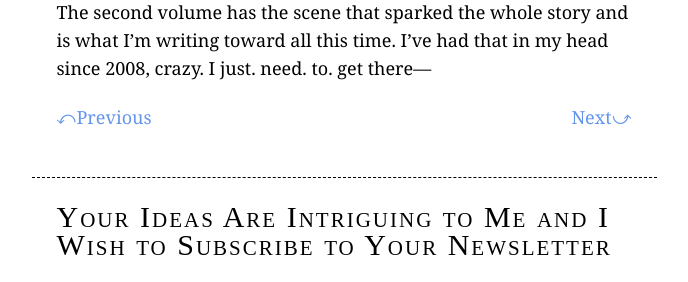
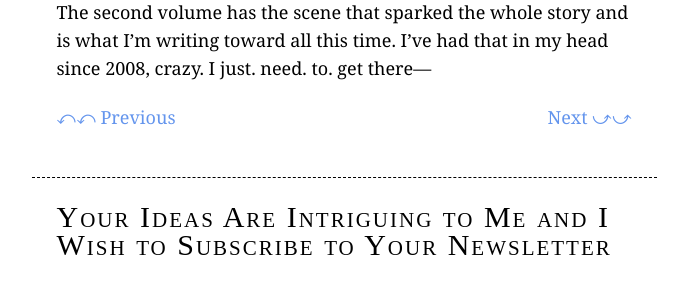
Before and after one commit to escophele/escophele, a Jekyll site: the page built from _posts/2016-01-30-4.md, in a window 1280 px wide. Shown: the part 1187-1469 px from the top of the page, without its empty margins (296-984 px from the left). Built offline with Jekyll 4.4.1, drawn with Linux system fonts in a browser that asks for light colours; some web fonts are replaced; comment, search, counter and statistics services are not loaded.

Commit message:
arrow test

```diff
--- a/_layouts/post.html
+++ b/_layouts/post.html
@@ -12,10 +12,10 @@
 <div class="nav">
 
    {% if page.previous.url %}
-      <a class="prev" href="{{page.previous.url}}">Previous</a>
+      <a class="prev" href="{{page.previous.url}}">&#10554; Previous</a>
    {% endif %}
    {% if page.next.url %}
-      <a class="next" href="{{page.next.url}}">Next</a>
+      <a class="next" href="{{page.next.url}}">Next &#10555;</a>
    {% endif %}
 
 </div>
```
